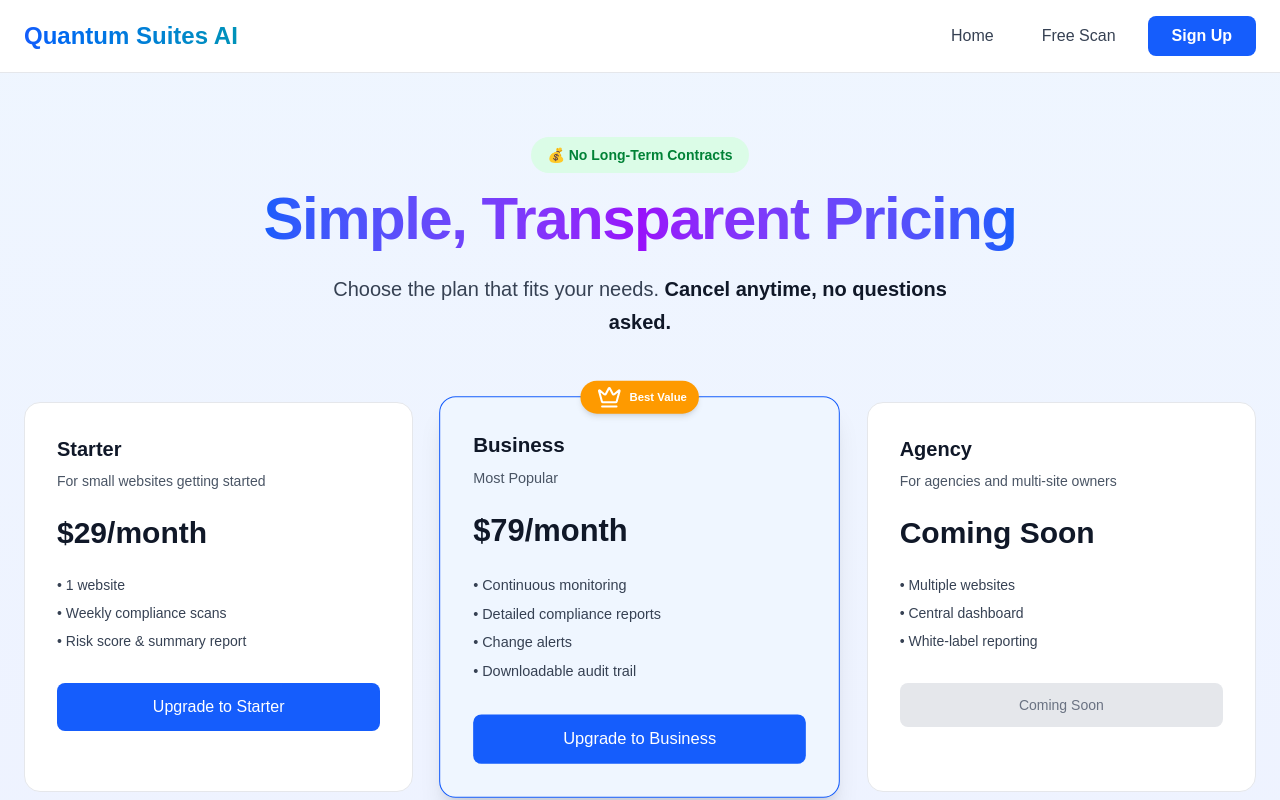
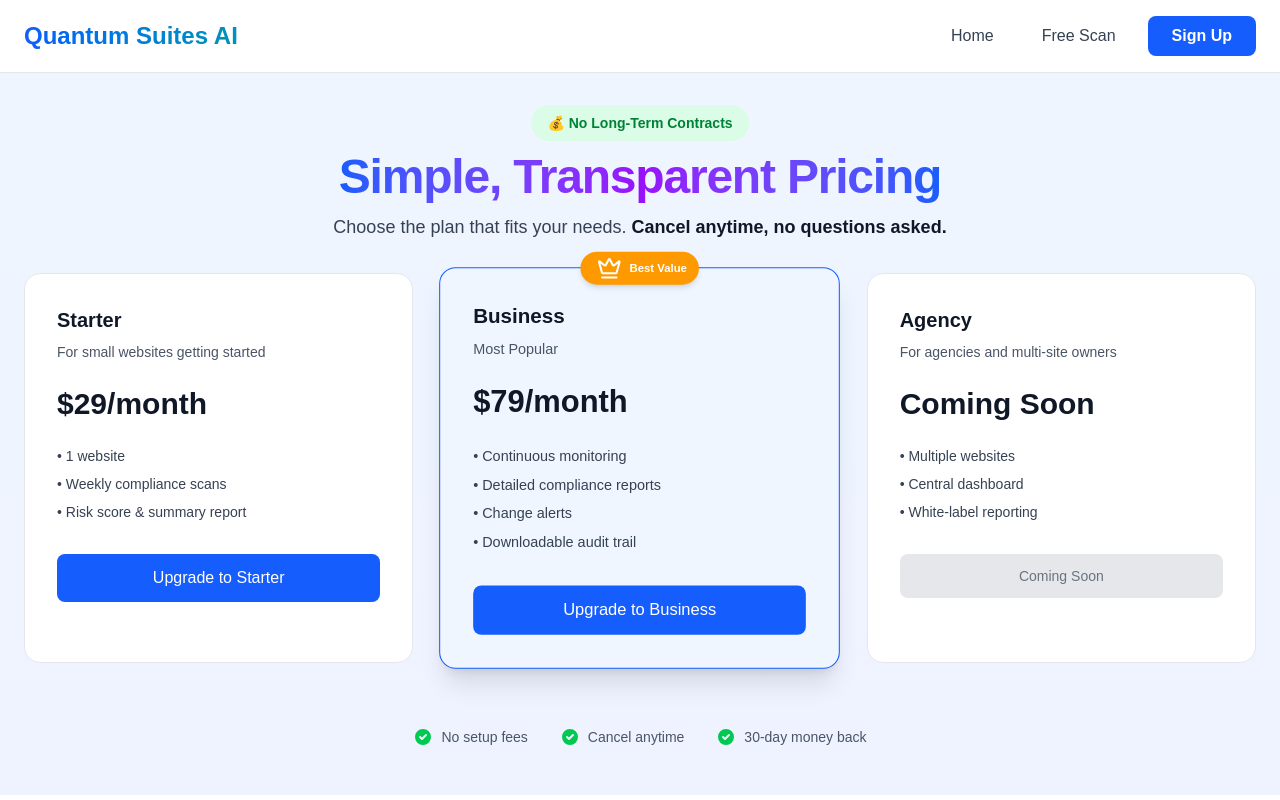
Before and after one commit to Etherbitz/Quantum-Suites, a Next.js app: page /pricing in a window 1280 px wide. Shown: the top 800 px of the page. Built offline with nearby package versions, Linux system fonts and the light colour scheme; no server answers.

Commit message:
style: compact pricing hero section to show cards without scrolling

```diff
--- a/app/pricing/page.tsx
+++ b/app/pricing/page.tsx
@@ -51,21 +51,21 @@
       </nav>
 
       {/* Hero Section */}
-      <section className="px-6 py-16 text-center">
+      <section className="px-6 py-8 text-center">
         <div className="mx-auto max-w-4xl">
-          <div className="inline-block mb-4">
+          <div className="inline-block mb-3">
             <div className="px-4 py-2 bg-green-100 text-green-700 rounded-full text-sm font-semibold">
               💰 No Long-Term Contracts
             </div>
           </div>
 
-          <h1 className="text-5xl md:text-6xl font-bold tracking-tight mb-6">
+          <h1 className="text-4xl md:text-5xl font-bold tracking-tight mb-3">
             <span className="bg-linear-to-r from-blue-600 via-purple-600 to-blue-600 bg-clip-text text-transparent">
               Simple, Transparent Pricing
             </span>
           </h1>
 
-          <p className="text-xl text-gray-700 max-w-2xl mx-auto leading-relaxed">
+          <p className="text-lg text-gray-700 max-w-2xl mx-auto">
             Choose the plan that fits your needs.
             <span className="font-semibold text-gray-900"> Cancel anytime, no questions asked.</span>
           </p>
@@ -73,7 +73,7 @@
       </section>
 
       {/* Pricing Cards Section */}
-      <section className="px-6 pb-16">
+      <section className="px-6 pb-12">
         <div className="mx-auto max-w-7xl">
           <div className="grid gap-8 md:grid-cols-3">
           {/* Starter */}
```
